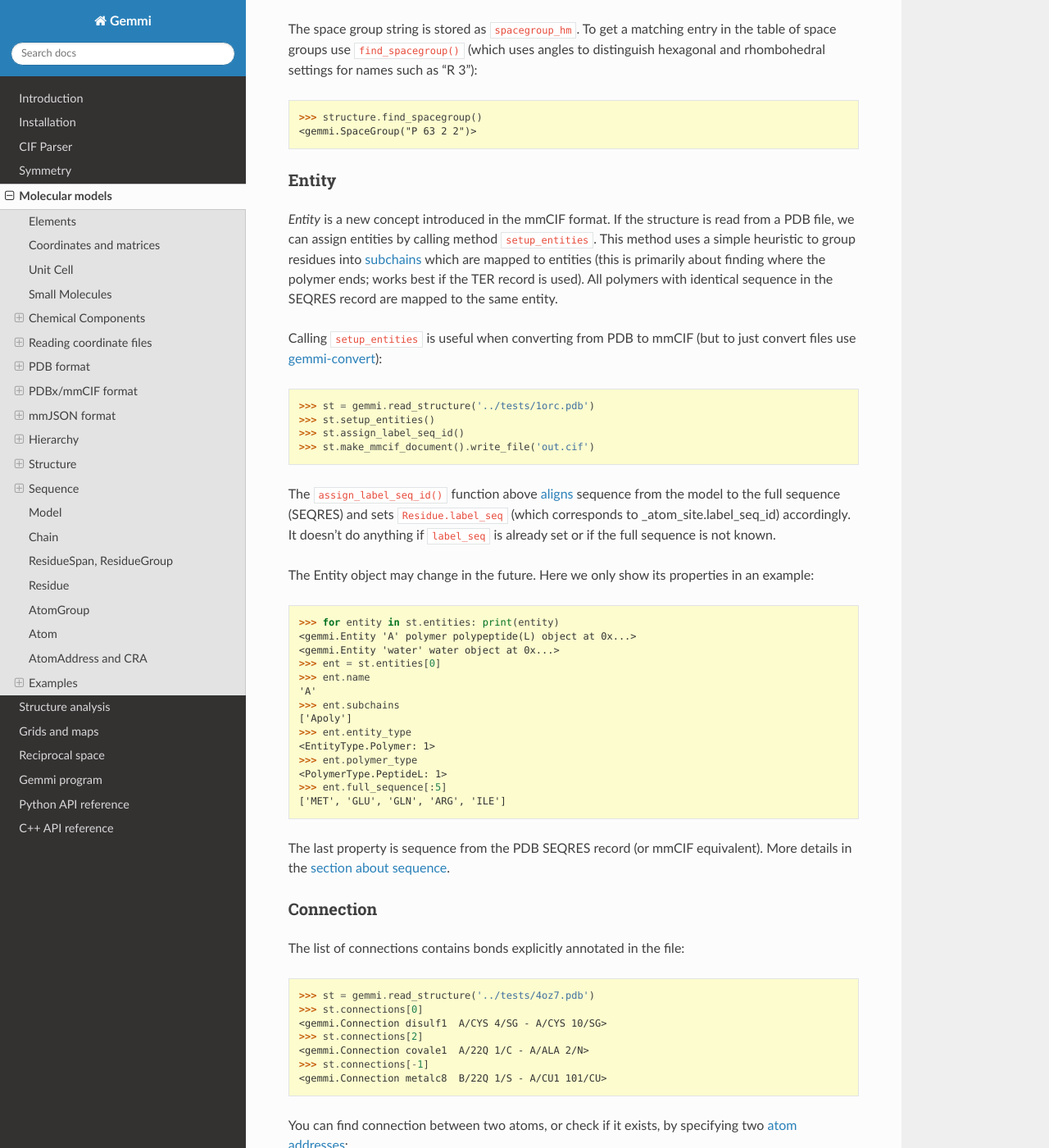
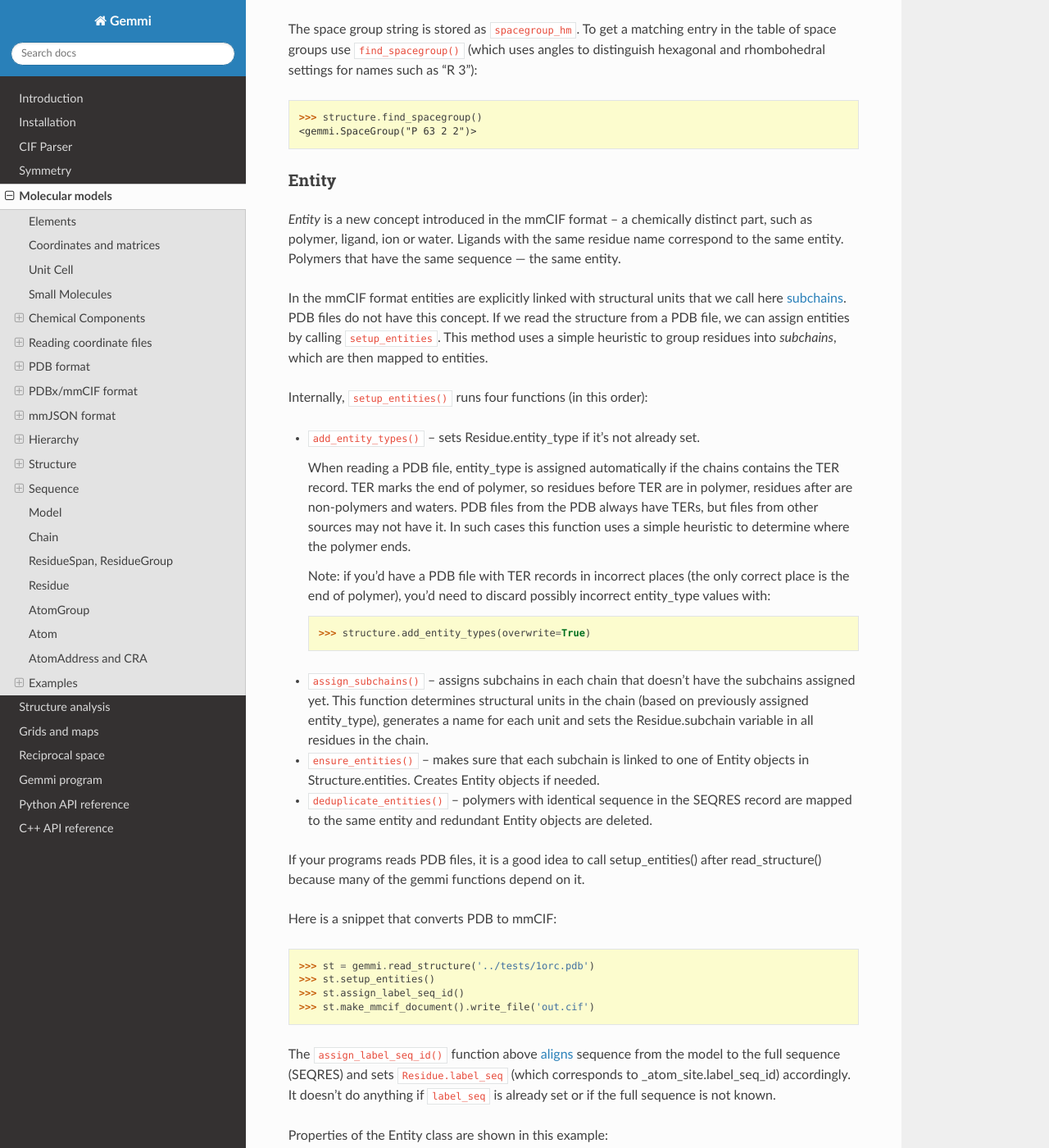
Before and after one commit to project-gemmi/gemmi, a Sphinx documentation site: the page built from docs/mol.rst, in a window 1280 px wide and 1400 px high, scrolled down 31674 px. Shown: the whole window at 82% size. Built offline with Sphinx 7.4.7 and the Read the Docs theme 2.0.0, drawn with Linux system fonts in a browser that asks for light colours; some of the changed text lies outside the part shown.

Commit message:
expand docs for setup_entites, modified assign_subchain_names()
To make things easier to follow, assign_subchain_names() doesn't call
add_entity_types() anymore. If you use setup_entites(), nothing changes.
If you use assign_subchain_names() directly, you might need to call
add_entity_types() first.

```diff
--- a/docs/mol.rst
+++ b/docs/mol.rst
@@ -1785,18 +1785,54 @@ for names such as "R 3"):
 Entity
 ------
 
-*Entity* is a new concept introduced in the mmCIF format.
-If the structure is read from a PDB file, we can assign entities
-by calling method ``setup_entities``.
+*Entity* is a new concept introduced in the mmCIF format --
+a chemically distinct part, such as polymer, ligand, ion or water.
+Ligands with the same residue name correspond to the same entity.
+Polymers that have the same sequence --- the same entity.
+
+In the mmCIF format entities are explicitly linked with structural units
+that we call here :ref:`subchains <subchain>`. PDB files do not have
+this concept. If we read the structure from a PDB file,
+we can assign entities by calling ``setup_entities``.
 This method uses a simple heuristic to group residues into
-:ref:`subchains <subchain>` which are mapped to entities
-(this is primarily about finding where the polymer ends;
-works best if the TER record is used).
-All polymers with identical sequence in the SEQRES record are mapped to
-the same entity.
-
-Calling ``setup_entities`` is useful when converting from PDB to mmCIF
-(but to just convert files use :ref:`gemmi-convert <convert>`):
+*subchains*, which are then mapped to entities.
+
+Internally, ``setup_entities()`` runs four functions (in this order):
+
+* ``add_entity_types()`` -- sets Residue.entity_type if it's not already set.
+
+  When reading a PDB file, entity_type is assigned automatically if the chains
+  contains the TER record. TER marks the end of polymer, so residues before
+  TER are in polymer, residues after are non-polymers and waters.
+  PDB files from the PDB always have TERs, but files from other sources
+  may not have it. In such cases this function uses a simple heuristic
+  to determine where the polymer ends.
+
+  Note: if you'd have a PDB file with TER records in incorrect places
+  (the only correct place is the end of polymer),
+  you'd need to discard possibly incorrect entity_type values with:
+
+  .. doctest::
+
+    >>> structure.add_entity_types(overwrite=True)
+
+* ``assign_subchains()`` -- assigns subchains in each chain that doesn't have
+  the subchains assigned yet. This function determines structural units
+  in the chain (based on previously assigned entity_type), generates
+  a name for each unit and sets the Residue.subchain variable in all
+  residues in the chain.
+
+* ``ensure_entities()`` -- makes sure that each subchain is linked to
+  one of Entity objects in Structure.entities. Creates Entity objects if needed.
+
+* ``deduplicate_entities()`` -- polymers with identical sequence
+  in the SEQRES record are mapped to the same entity and redundant Entity
+  objects are deleted.
+
+If your programs reads PDB files, it is a good idea to call setup_entities()
+after read_structure() because many of the gemmi functions depend on it.
+
+Here is a snippet that converts PDB to mmCIF:
 
 .. doctest::
 
@@ -1811,8 +1847,7 @@ sequence from the model to the full sequence (SEQRES) and sets
 accordingly. It doesn't do anything if ``label_seq`` is already set or
 if the full sequence is not known.
 
-The Entity object may change in the future.
-Here we only show its properties in an example:
+Properties of the Entity class are shown in this example:
 
 .. doctest::
 
@@ -1831,7 +1866,8 @@ Here we only show its properties in an example:
   >>> ent.full_sequence[:5]
   ['MET', 'GLU', 'GLN', 'ARG', 'ILE']
 
-The last property is sequence from the PDB SEQRES record (or mmCIF equivalent).
+The last property is the sequence from the PDB SEQRES record
+(or its mmCIF equivalent).
 More details in the :ref:`section about sequence <sequence>`.
 
 Connection
```
Also changed, not shown: 2 other files.
